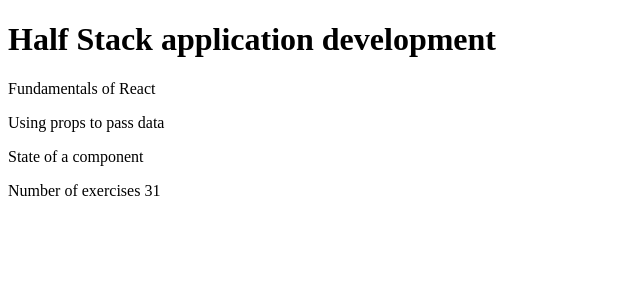
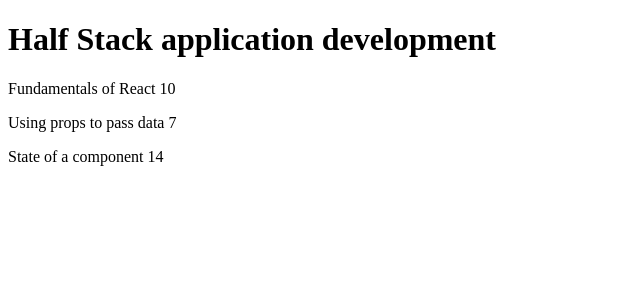
Before and after one commit to quechobot/fs-open-2024, a React (Vite) app in the folder part2/coursedata/: page / in a window 1280 px wide. Shown: the top 300 px of the page, without its empty margins (0-640 px from the left). Built offline with nearby package versions, Linux system fonts and the light colour scheme.

Commit message:
exercise 2.1

```diff
--- a/part2/coursedata/src/App.jsx
+++ b/part2/coursedata/src/App.jsx
@@ -1,52 +1,46 @@
-const Header = (props) => {
-    return <h1>{props.course}</h1>
-}
-
-const Total = (props) => {
-    return <p>Number of exercises {props.sumOfExercises}</p>
-}
-
-const Part = (props) => {
-    return (
-        <p>
-            {props.part} {props.exercises}
-        </p>
-    )
-}
-
-const Content = (props) => {
+const App = () => {
+    const course = {
+        id: 1,
+        name: 'Half Stack application development',
+        parts: [
+            {
+                name: 'Fundamentals of React',
+                exercises: 10,
+                id: 1
+            },
+            {
+                name: 'Using props to pass data',
+                exercises: 7,
+                id: 2
+            },
+            {
+                name: 'State of a component',
+                exercises: 14,
+                id: 3
+            }
+        ]
+    }
     return (
         <div>
-            <Part part={props.part1} exercises1={props.exercises1} />
-            <Part part={props.part2} exercises1={props.exercises2} />
-            <Part part={props.part3} exercises1={props.exercises3} />
+            <Course course={course} />
         </div>
-    )
+    );
 }
-
-const App = () => {
-    const course = 'Half Stack application development'
-    const part1 = 'Fundamentals of React'
-    const exercises1 = 10
-    const part2 = 'Using props to pass data'
-    const exercises2 = 7
-    const part3 = 'State of a component'
-    const exercises3 = 14
-
+const Course = ({course}) =>{
+    const Header = ({courseName}) => <h1>{courseName}</h1>
+    const Content = ({parts}) => {
+        const Part = ({partName, exercises}) => <p>{partName} {exercises}</p>
+        return (
+            <>
+                {parts.map(part => <Part key={part.id} partName={part.name} exercises={part.exercises}/>)}
+            </>
+        )
+    }
     return (
-        <div>
-            <Header course={course} />
-            <Content
-                part1={part1}
-                exercises1={exercises1}
-                part2={part2}
-                exercises2={exercises2}
-                part3={part3}
-                exercises3={exercises3}
-            />
-            <Total sumOfExercises={exercises1 + exercises2 + exercises3} />
-        </div>
-    )
+        <>
+            <Header courseName={course.name} />
+            <Content parts={course.parts} />
+        </>
+    );
 }
-
 export default App
```
